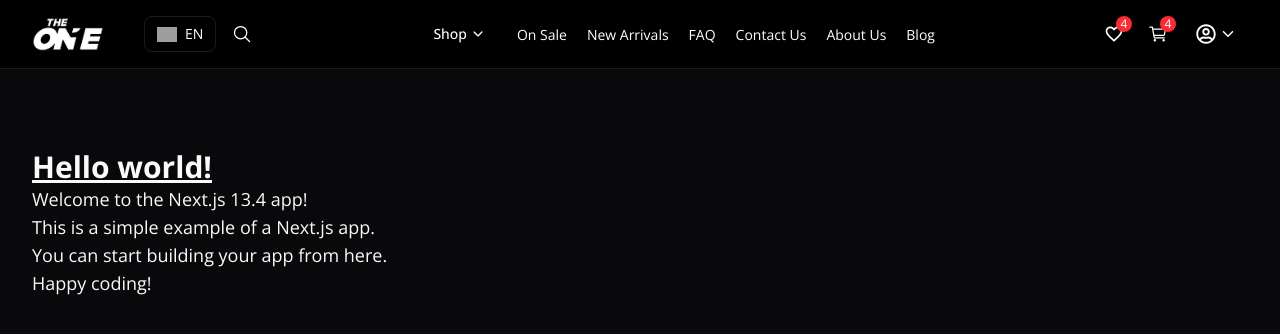
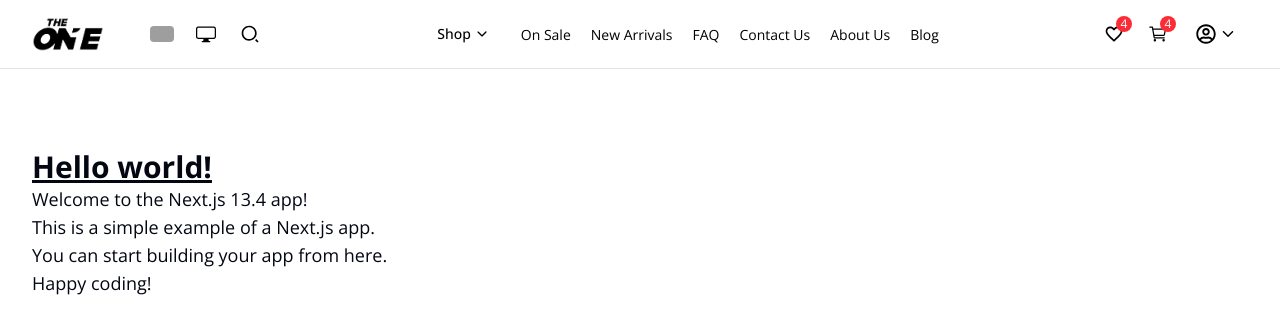
Before and after one commit to mdnuruzzamannirob/e-commerce-frontend, a Next.js app: page / in a window 1280 px wide. Shown: the top 334 px of the page. Built offline with nearby package versions, Linux system fonts and the light colour scheme; grey boxes are pictures that could not be loaded.

Commit message:
feat: integrate theme switching functionality with ThemeProvider and ThemeSwitcher components; add useClickOutside hook for dropdown management

```diff
--- a/package.json
+++ b/package.json
@@ -15,6 +15,7 @@
     "class-variance-authority": "^0.7.1",
     "clsx": "^2.1.1",
     "next": "^15.2.4",
+    "next-themes": "^0.4.6",
     "react": "^19.0.0",
     "react-dom": "^19.0.0",
     "react-icons": "^5.5.0",
--- a/src/app/layout.tsx
+++ b/src/app/layout.tsx
@@ -4,6 +4,7 @@ import './globals.css';
 import Header from '@/components/Header';
 import Footer from '@/components/Footer';
 import { cn } from '@/lib/utils';
+import { ThemeProvider } from '@/provider/ThemeProvider';
 
 const nunitoSans = Nunito_Sans({
   subsets: ['latin'],
@@ -30,11 +31,13 @@ export const metadata: Metadata = {
 
 export default function RootLayout({ children }: { children: React.ReactNode }) {
   return (
-    <html lang="en" className="dark">
+    <html lang="en">
       <body className={cn('antialiased', nunitoSans.variable, openSans.variable, sora.variable)}>
-        <Header />
-        <main>{children}</main>
-        <Footer />
+        <ThemeProvider>
+          <Header />
+          <main>{children}</main>
+          <Footer />
+        </ThemeProvider>
       </body>
     </html>
   );
--- a/src/components/Account.tsx
+++ b/src/components/Account.tsx
@@ -41,8 +41,8 @@ const Account = () => {
         className={cn(
           'flex h-9 cursor-pointer items-center gap-1 rounded-md px-3 transition-colors',
           accountOpen
-            ? 'bg-black/5 text-blue-500 hover:bg-black/10 dark:bg-white/10 dark:hover:bg-white/15'
-            : 'hover:bg-black/5 hover:text-blue-500 dark:hover:bg-white/10',
+            ? 'bg-black/5 hover:bg-black/10 dark:bg-white/10 dark:hover:bg-white/15'
+            : 'hover:bg-black/5 dark:hover:bg-white/10',
         )}
         onClick={() => setAccountOpen(!accountOpen)}
       >
@@ -67,7 +67,7 @@ const Account = () => {
 
             <button
               onClick={() => !pathname.includes('profile') && router.push('/profile')}
-              className="h-8 w-full cursor-pointer rounded-sm border text-sm hover:bg-gray-100 hover:text-blue-500 dark:hover:bg-white/5"
+              className="h-8 w-full cursor-pointer rounded-sm border text-sm hover:bg-gray-100 hover:text-red-500 dark:hover:bg-white/5"
             >
               View Profile
             </button>
@@ -80,8 +80,8 @@ const Account = () => {
                 className={cn(
                   'group flex h-9 w-full cursor-pointer items-center gap-2 rounded-sm px-3',
                   pathname.includes(item.url)
-                    ? 'bg-gray-100 dark:bg-white/5'
-                    : 'text-muted-foreground hover:bg-gray-100 hover:text-inherit dark:hover:bg-white/5',
+                    ? 'bg-black/5 dark:bg-white/15'
+                    : 'text-muted-foreground hover:bg-black/5 hover:text-inherit dark:hover:bg-white/15',
                 )}
               >
                 {item.icon} {item.text}
@@ -90,7 +90,7 @@ const Account = () => {
           </div>
           <p className="border-b"></p>
           <div className="px-2 pb-2 text-sm font-medium">
-            <button className="group flex h-9 w-full cursor-pointer items-center gap-2 rounded-sm px-3 text-red-400 hover:bg-red-50 hover:text-red-500 dark:hover:bg-red-500/10">
+            <button className="group flex h-9 w-full cursor-pointer items-center gap-2 rounded-sm px-3 text-red-400 hover:bg-red-50 hover:text-red-500 dark:hover:bg-red-500/20">
               <IoIosLogOut className="size-4" /> Log Out
             </button>
           </div>
--- a/src/components/Cart.tsx
+++ b/src/components/Cart.tsx
@@ -38,8 +38,8 @@ const Cart = () => {
         className={cn(
           'relative flex size-9 cursor-pointer items-center justify-center gap-2 rounded-md transition-colors',
           cartOpen
-            ? 'bg-black/5 text-blue-500 hover:bg-black/10 dark:bg-white/10 dark:hover:bg-white/15'
-            : 'hover:bg-black/5 hover:text-blue-500 dark:hover:bg-white/10',
+            ? 'bg-black/5 hover:bg-black/10 dark:bg-white/10 dark:hover:bg-white/15'
+            : 'hover:bg-black/5 dark:hover:bg-white/10',
         )}
         onClick={() => setCartOpen(!cartOpen)}
       >
@@ -111,7 +111,7 @@ const Cart = () => {
           </div>
 
           <div className="p-3 text-sm font-medium">
-            <button className="flex h-10 w-full cursor-pointer items-center justify-center gap-2 rounded-sm bg-blue-500 px-3 text-white hover:bg-blue-600">
+            <button className="flex h-10 w-full cursor-pointer items-center justify-center gap-2 rounded-sm bg-red-500 px-3 text-white hover:bg-red-600">
               View Cart Items
             </button>
           </div>
--- a/src/components/Favorite.tsx
+++ b/src/components/Favorite.tsx
@@ -35,8 +35,8 @@ const Favorite = () => {
         className={cn(
           'relative flex size-9 cursor-pointer items-center justify-center gap-2 rounded-md transition-colors',
           favoriteOpen
-            ? 'bg-black/5 text-blue-500 hover:bg-black/10 dark:bg-white/10 dark:hover:bg-white/15'
-            : 'hover:bg-black/5 hover:text-blue-500 dark:hover:bg-white/10',
+            ? 'bg-black/5 hover:bg-black/10 dark:bg-white/10 dark:hover:bg-white/15'
+            : 'hover:bg-black/5 dark:hover:bg-white/10',
         )}
         onClick={() => setFavoriteOpen(!favoriteOpen)}
       >
@@ -96,7 +96,7 @@ const Favorite = () => {
           <p className="border-b"></p>
 
           <div className="p-3 text-sm font-medium">
-            <button className="flex h-10 w-full cursor-pointer items-center justify-center gap-2 rounded-sm bg-blue-500 px-3 text-white hover:bg-blue-600">
+            <button className="flex h-10 w-full cursor-pointer items-center justify-center gap-2 rounded-sm bg-red-500 px-3 text-white hover:bg-red-600">
               View Favorite Items
             </button>
           </div>
--- a/src/components/Header.tsx
+++ b/src/components/Header.tsx
@@ -9,6 +9,7 @@ import Favorite from './Favorite';
 import Cart from './Cart';
 import Account from './Account';
 import Language from './Language';
+import ThemeSwitcher from './ThemeSwitcher';
 
 type NavItem = {
   name: string;
@@ -43,6 +44,7 @@ const Header = () => {
           <Logo />
           <div className="flex items-center gap-2">
             <Language />
+            <ThemeSwitcher />
             <Search />
           </div>
         </div>
@@ -57,8 +59,8 @@ const Header = () => {
                 <button
                   onClick={() => handleNavigation(item.path)}
                   className={cn(
-                    'cursor-pointer text-sm transition-colors hover:text-blue-500',
-                    pathname.includes(item.path) && 'text-blue-500',
+                    'cursor-pointer text-sm transition-colors hover:text-red-500',
+                    pathname.includes(item.path) && 'text-red-500',
                   )}
                 >
                   {item.name}
--- a/src/components/Language.tsx
+++ b/src/components/Language.tsx
@@ -16,14 +16,14 @@ const languages = [
 ];
 
 const Language = () => {
-  const [languageOpen, setLanguageOpen] = useState(false);
+  const [isOpen, setIsOpen] = useState(false);
   const [selectedLanguage, setSelectedLanguage] = useState(languages[0]);
 
   const dropdownRef = useRef<HTMLDivElement>(null);
 
   const handleClickOutside = (event: MouseEvent | TouchEvent) => {
     if (dropdownRef.current && !dropdownRef.current.contains(event.target as Node)) {
-      setLanguageOpen(false);
+      setIsOpen(false);
     }
   };
 
@@ -41,24 +41,23 @@ const Language = () => {
     <div ref={dropdownRef} className="relative">
       <button
         className={cn(
-          'relative flex h-9 cursor-pointer items-center justify-center gap-2 rounded-md border px-3 transition-colors',
-          languageOpen
-            ? 'bg-black/5 text-blue-500 hover:bg-black/10 dark:bg-white/10 dark:hover:bg-white/15'
-            : 'hover:bg-black/5 hover:text-blue-500 dark:hover:bg-white/10',
+          'flex size-9 cursor-pointer items-center justify-center gap-2 rounded-md transition-colors',
+          isOpen
+            ? 'bg-black/5 hover:bg-black/10 dark:bg-white/10 dark:hover:bg-white/15'
+            : 'hover:bg-black/5 dark:hover:bg-white/10',
         )}
-        onClick={() => setLanguageOpen(!languageOpen)}
+        onClick={() => setIsOpen(!isOpen)}
       >
         <Image
           src={selectedLanguage?.flag}
           alt={selectedLanguage?.name}
-          width={20}
-          height={15}
-          className=""
+          width={24}
+          height={16}
+          className="h-4 w-6 rounded object-cover"
         />
-        <span className="text-sm uppercase">{selectedLanguage?.code}</span>
       </button>
 
-      {languageOpen && (
+      {isOpen && (
         <div className="absolute top-full left-1/2 mt-1 flex w-40 min-w-0 -translate-x-1/2 flex-col gap-1 rounded-md border bg-white p-1 shadow-sm dark:bg-black">
           {languages.map((item, index) => (
             <button
@@ -66,12 +65,12 @@ const Language = () => {
               className={cn(
                 'flex size-full items-center justify-between gap-2 rounded-sm p-2 transition-colors',
                 selectedLanguage?.code === item.code
-                  ? 'bg-black/5 dark:bg-white/10'
-                  : 'hover:bg-black/5 dark:hover:bg-white/10',
+                  ? 'bg-black/5 dark:bg-white/15'
+                  : 'hover:bg-black/5 dark:hover:bg-white/15',
               )}
               onClick={() => {
                 setSelectedLanguage(item);
-                setLanguageOpen(false);
+                setIsOpen(false);
               }}
             >
               <div className="flex items-center gap-2 text-sm">
--- a/src/components/Search.tsx
+++ b/src/components/Search.tsx
@@ -2,6 +2,7 @@ import { cn } from '@/lib/utils';
 import { useEffect, useRef, useState } from 'react';
 import { IoMdTime } from 'react-icons/io';
 import { IoSearchOutline, IoCloseOutline } from 'react-icons/io5';
+import { RiSearch2Line } from 'react-icons/ri';
 
 const Search = () => {
   const [searchOpen, setSearchOpen] = useState(false);
@@ -73,12 +74,12 @@ const Search = () => {
         className={cn(
           'flex size-9 items-center justify-center rounded-md transition-colors',
           searchOpen
-            ? 'bg-black/5 text-blue-500 hover:bg-black/10 dark:bg-white/10 dark:hover:bg-white/15'
-            : 'hover:bg-black/5 hover:text-blue-500 dark:hover:bg-white/10',
+            ? 'bg-black/5 hover:bg-black/10 dark:bg-white/10 dark:hover:bg-white/15'
+            : 'hover:bg-black/5 dark:hover:bg-white/10',
         )}
         onClick={() => setSearchOpen(true)}
       >
-        <IoSearchOutline className="size-5" />
+        <RiSearch2Line className="size-5" />
       </button>
 
       {searchOpen && (
@@ -117,7 +118,7 @@ const Search = () => {
                     ref={inputRef}
                     type="text"
                     placeholder="Search anything..."
-                    className="w-full rounded-md border py-2 pr-3 pl-10 text-sm outline-none focus:border-transparent focus:ring-2 focus:ring-blue-500 sm:py-3 sm:text-base"
+                    className="w-full rounded-md border py-2 pr-3 pl-10 text-sm outline-none focus:border-transparent focus:ring-2 focus:ring-red-500 sm:py-3 sm:text-base"
                     value={query}
                     onChange={(e) => setQuery(e.target.value)}
                     autoComplete="off"
--- a/src/components/Shop.tsx
+++ b/src/components/Shop.tsx
@@ -107,8 +107,8 @@ const Shop = () => {
         className={cn(
           'relative flex h-9 cursor-pointer items-center justify-center gap-1 rounded-md px-3 text-sm font-medium transition-colors',
           shopOpen
-            ? 'bg-black/5 text-blue-500 hover:bg-black/10 dark:bg-white/10 dark:hover:bg-white/15'
-            : 'hover:bg-black/5 hover:text-blue-500 dark:hover:bg-white/10',
+            ? 'bg-black/5 hover:bg-black/10 dark:bg-white/10 dark:hover:bg-white/15'
+            : 'hover:bg-black/5 dark:hover:bg-white/10',
         )}
         onClick={() => setShopOpen(!shopOpen)}
       >
@@ -138,7 +138,7 @@ const Shop = () => {
               ))}
             </div>
 
-            <button className="flex h-10 w-full cursor-pointer items-center justify-center gap-2 rounded-sm border text-sm font-medium transition-colors hover:bg-black/5 hover:text-blue-500 dark:hover:bg-white/5">
+            <button className="flex h-10 w-full cursor-pointer items-center justify-center gap-2 rounded-sm border text-sm font-medium transition-colors hover:bg-black/5 hover:text-red-500 dark:hover:bg-white/5">
               See all categories <FaArrowRightLong />
             </button>
           </div>
--- /dev/null
+++ b/src/components/ThemeSwitcher.tsx
@@ -0,0 +1,80 @@
+import { cn } from '@/lib/utils';
+import { useRef, useState } from 'react';
+import { useTheme } from 'next-themes';
+import { BsMoonStars, BsSun, BsDisplay } from 'react-icons/bs';
+import { useClickOutside } from '@/hooks/useClickOutside';
+
+const themeOptions = [
+  {
+    code: 'system',
+    name: 'System',
+    icon: <BsDisplay className="size-5" />,
+  },
+  {
+    code: 'light',
+    name: 'Light',
+    icon: <BsSun className="size-5" />,
+  },
+  {
+    code: 'dark',
+    name: 'Dark',
+    icon: <BsMoonStars className="size-5" />,
+  },
+];
+
+const ThemeSwitcher = () => {
+  const { theme, setTheme } = useTheme();
+  const [isOpen, setIsOpen] = useState(false);
+  const dropdownRef = useRef<HTMLDivElement>(null);
+
+  // Custom hook for click outside detection
+  useClickOutside(dropdownRef, () => setIsOpen(false));
+
+  // Find current theme object
+  const currentTheme =
+    themeOptions.find((option) => option.code === (theme || 'system')) || themeOptions[0];
+
+  return (
+    <div ref={dropdownRef} className="relative">
+      {/* Toggle Button */}
+      <button
+        aria-label="Theme switcher"
+        className={cn(
+          'flex size-9 cursor-pointer items-center justify-center gap-2 rounded-md transition-colors',
+          isOpen
+            ? 'bg-black/5 hover:bg-black/10 dark:bg-white/10 dark:hover:bg-white/15'
+            : 'hover:bg-black/5 dark:hover:bg-white/10',
+        )}
+        onClick={() => setIsOpen(!isOpen)}
+      >
+        {currentTheme.icon}
+      </button>
+
+      {/* Dropdown Menu */}
+      {isOpen && (
+        <div className="absolute top-full left-1/2 mt-1 flex w-40 min-w-0 -translate-x-1/2 flex-col gap-1 rounded-md border bg-white p-1 shadow-sm dark:bg-black">
+          {themeOptions.map((option) => (
+            <button
+              key={option.code}
+              className={cn(
+                'flex size-full items-center gap-2 rounded-sm p-2 text-sm transition-colors',
+                currentTheme?.code === option.code
+                  ? 'bg-black/5 dark:bg-white/15'
+                  : 'hover:bg-black/5 dark:hover:bg-white/15',
+              )}
+              onClick={() => {
+                setTheme(option.code);
+                setIsOpen(false);
+              }}
+            >
+              {option.icon}
+              <span>{option.name}</span>
+            </button>
+          ))}
+        </div>
+      )}
+    </div>
+  );
+};
+
+export default ThemeSwitcher;
--- /dev/null
+++ b/src/hooks/useClickOutside.tsx
@@ -0,0 +1,21 @@
+// Create this in hooks/use-click-outside.ts
+import { useEffect } from 'react';
+
+export function useClickOutside(ref: React.RefObject<HTMLElement | null>, handler: () => void) {
+  useEffect(() => {
+    const listener = (event: MouseEvent | TouchEvent) => {
+      if (!ref.current || ref.current.contains(event.target as Node)) {
+        return;
+      }
+      handler();
+    };
+
+    document.addEventListener('mousedown', listener);
+    document.addEventListener('touchstart', listener);
+
+    return () => {
+      document.removeEventListener('mousedown', listener);
+      document.removeEventListener('touchstart', listener);
+    };
+  }, [ref, handler]);
+}
--- /dev/null
+++ b/src/provider/ThemeProvider.tsx
@@ -0,0 +1,18 @@
+'use client';
+
+import { ThemeProvider as NextThemesProvider } from 'next-themes';
+import { type ThemeProviderProps } from 'next-themes';
+
+export function ThemeProvider({ children, ...props }: ThemeProviderProps) {
+  return (
+    <NextThemesProvider
+      attribute="class"
+      defaultTheme="system"
+      enableSystem
+      disableTransitionOnChange
+      {...props}
+    >
+      {children}
+    </NextThemesProvider>
+  );
+}
```
Also changed, not shown: 1 other file (tests, documents, lock files or other folders).
